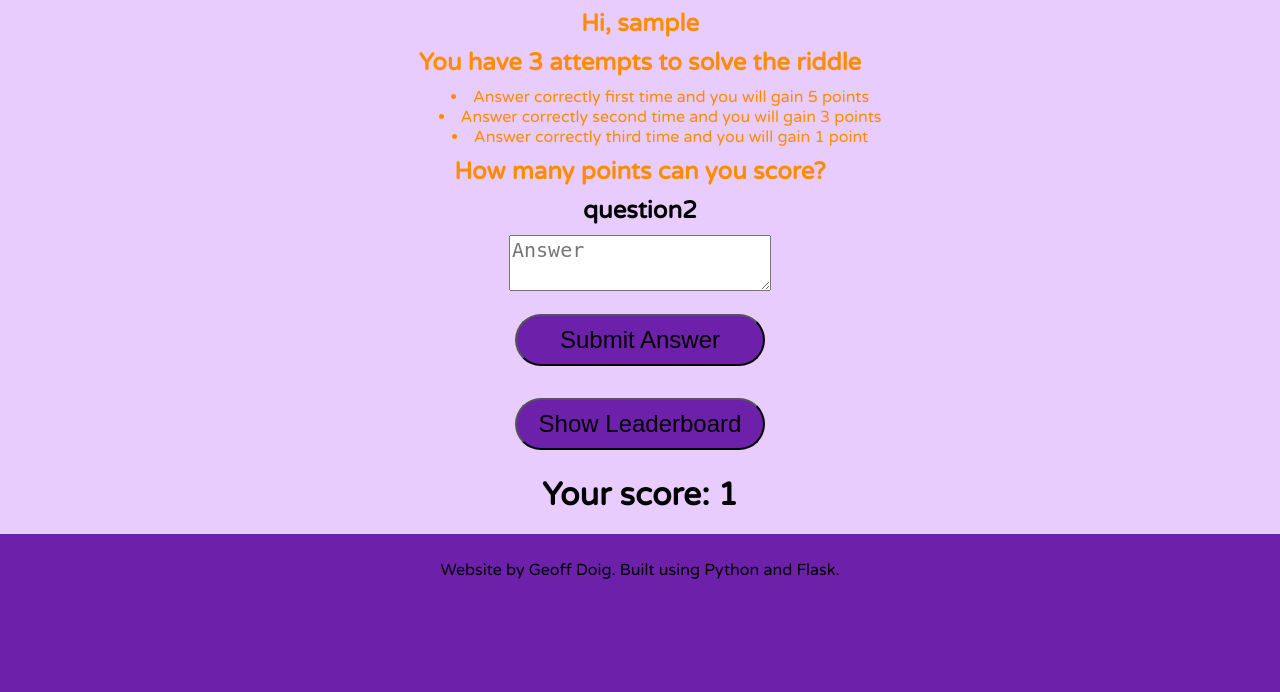
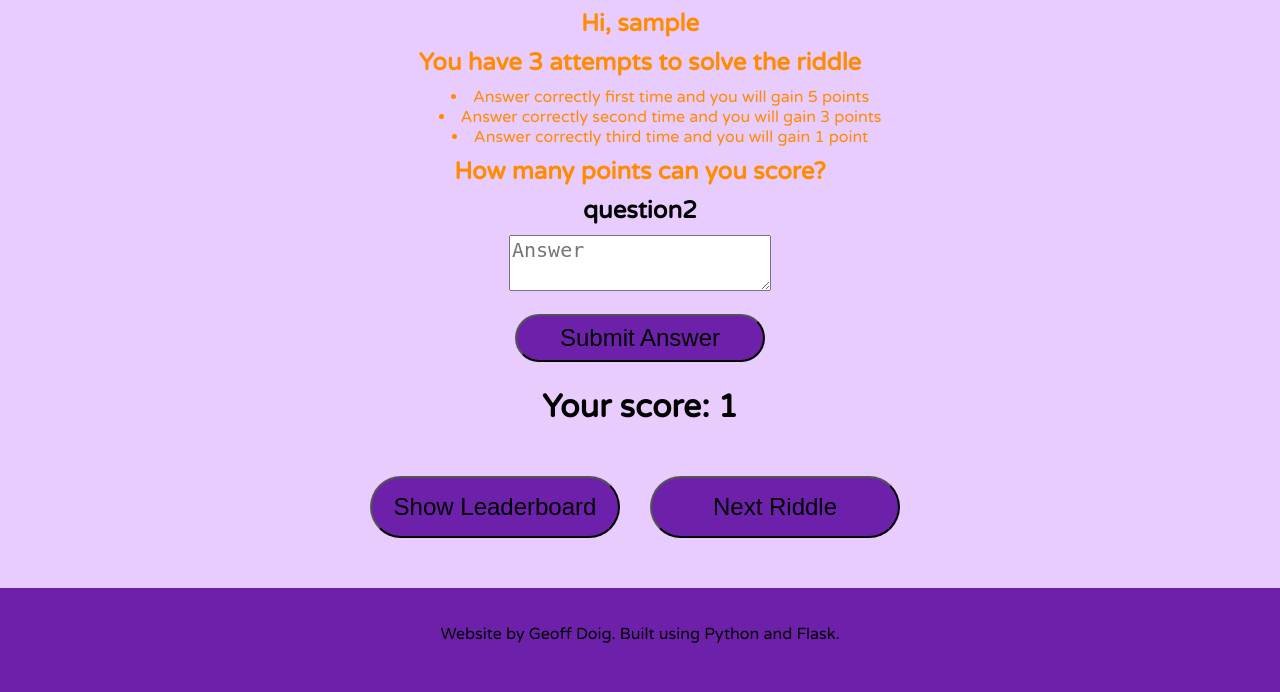
Before and after one commit to Code-Institute-Submissions/Python-project, a Flask app: a page that uses templates/game.html in a window 1280 px wide. Shown: the part 108-800 px from the top of the page. Run offline with Flask 2, Linux system fonts and the light colour scheme; the visitor is signed in with stand-in values (Sample User, id 1).

Commit message:
Added next riddle button and view styled to improve game flow control

```diff
--- a/run.py
+++ b/run.py
@@ -24,7 +24,6 @@ def process_answer(answer):
         if response.lower() == answer and session["attempt"] == 0:
             flash("That's correct! You scored 5 points!", "right")
             session["score"] += 5
-            session["number"] += 1
         elif response.lower() != answer and session["attempt"] == 0:
             flash("Sorry, that's not right! Please try again", "wrong")
             session["attempt"] += 1
@@ -32,7 +31,6 @@ def process_answer(answer):
         elif response.lower() == answer and session["attempt"] == 1:
             flash("That's correct! You scored 3 points!", "right")
             session["score"] += 3
-            session["number"] += 1
             session["attempt"] = 0
             wrong_answer.pop()
         elif response.lower() != answer and session["attempt"] == 1:
@@ -42,12 +40,10 @@ def process_answer(answer):
         elif response.lower() == answer and session["attempt"] == 2:
             flash("That's correct! You scored 1 point!", "right")
             session["score"] += 1
-            session["number"] += 1
             session["attempt"] = 0
             remove_wrong_answer()
         else:
             flash("Sorry, that's not right! You have no more attempts, please try the next riddle", "wrong")
-            session["number"] += 1
             session["attempt"] = 0
             remove_wrong_answer()
 
@@ -71,11 +67,17 @@ def index():
 def game(username):
     """Main game page"""
     read_data()
-    if session["number"] < len(riddles):
-        answer = answers[session["number"]]
-        process_answer(answer)
-        return render_template("game.html", riddle = riddles[session["number"]], score = session["score"], wrong_answer = wrong_answer)
-    return redirect(url_for("leaderboard"))
+    answer = answers[session["number"]]
+    process_answer(answer)
+    return render_template("game.html", riddle = riddles[session["number"]], score = session["score"], wrong_answer = wrong_answer)
+
+@app.route("/next_riddle")
+def next_riddle():
+    session["number"] += 1
+    if len(riddles) > session["number"]:
+        return redirect(url_for("game", username = session["username"]))
+    else:
+        return redirect(url_for("leaderboard"))
 
 @app.route("/leaderboard", methods = ["GET", "POST"])
 def leaderboard():
@@ -94,4 +96,4 @@ def logout():
     return redirect(url_for("index"))
 
 if __name__ == "__main__":
-    app.run(host = os.getenv('IP', '0.0.0.0'), port = int(os.getenv('PORT', '5000')), debug = False)
+    app.run(host = os.getenv('IP', '0.0.0.0'), port = int(os.getenv('PORT', '5000')), debug = True)
--- a/static/style.css
+++ b/static/style.css
@@ -115,16 +115,11 @@ h3 {
 .answer button {
     width: 250px;
     font-size: 24px;
-    padding: 10px;
+    padding: 8px;
     border-radius: 40px;
     margin: 16px;
     background-color: #6d20aa;
     transition: all 0.3s ease-in;
-}
-
-.answer button a {
-    text-decoration: none;
-    color: black;
 }
 
 .answer button:hover {
@@ -157,6 +152,46 @@ h3 {
     font-size: 32px;
 }
 
+#show {
+    width: 250px;
+    font-size: 24px;
+    padding: 15px;
+    margin: 30px 20px 50px 10px;
+    border-radius: 40px;
+    background-color: #6d20aa;
+    transition: all 0.3s ease-in;
+}
+
+#show:hover {
+    background-color: #ff8c00;
+    cursor: pointer;
+}
+
+#show a {
+    text-decoration: none;
+    color: black;
+}
+
+#next {
+    width: 250px;
+    font-size: 24px;
+    padding: 15px;
+    margin: 30px 20px 50px 10px;
+    border-radius: 40px;
+    background-color: #6d20aa;
+    transition: all 0.3s ease-in;
+}
+
+#next:hover {
+    background-color: green;
+    cursor: pointer;
+}
+
+#next a {
+    text-decoration: none;
+    color: black;
+}
+
 /*------Leaderboard Page------*/
 .leaderboard {
     display: flex;
@@ -184,7 +219,7 @@ h3 {
 .leaders th {
     height: 40px;
     margin: 4px;
-    border-bottom: 3px ridge #ffcc00;
+    border: 3px ridge #ffcc00;
 }
 
 #position {
--- a/templates/game.html
+++ b/templates/game.html
@@ -19,7 +19,6 @@
                 <br>
                 <button>Submit Answer</button>
             </form>
-            <button><a href="{{ url_for('leaderboard') }}">Show Leaderboard</a></button>
         </div>
         <div class="response">
             {% with messages = get_flashed_messages(with_categories = True) %}
@@ -36,4 +35,8 @@
         <div class="score">
             <strong>Your score: {{ score }}</strong>
         </div>
+        <div class="nav">
+            <button id="show"><a href="{{ url_for('leaderboard') }}">Show Leaderboard</a></button>
+            <button id="next"><a href="{{ url_for('next_riddle') }}">Next Riddle</a></button>
+        </div>
     {% endblock  %}
```
